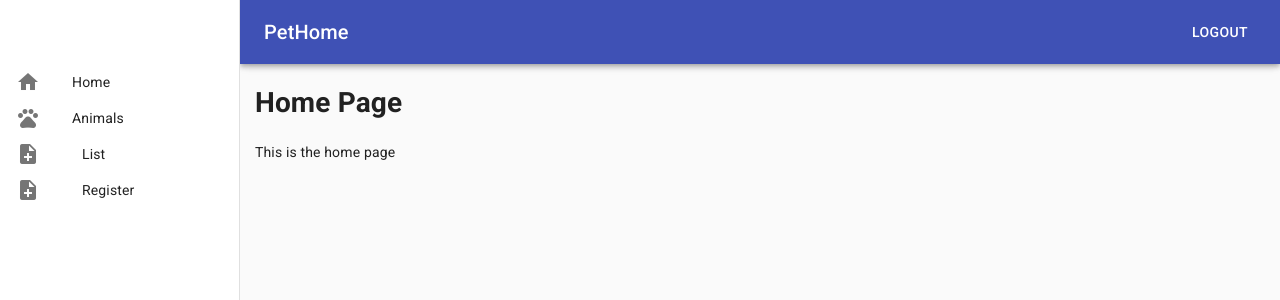
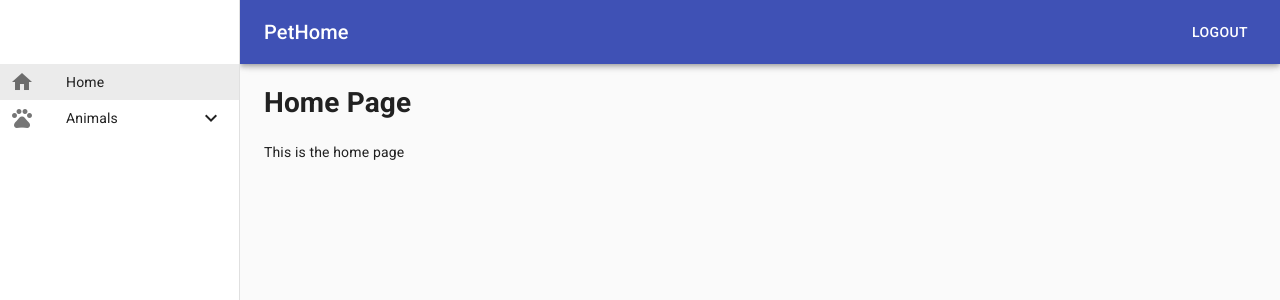
Before and after one commit to tbd-friends/PetHome, a React (Create React App) app in the folder src/view/ClientApp/: page / in a window 1280 px wide. Shown: the top 300 px of the page. Built offline with nearby package versions, Linux system fonts and the light colour scheme; sample sign-in values are in the browser's storage; the HTML template or start-up script is replaced by a standard one.

Commit message:
changes on typing and updated Sidebar

```diff
--- a/src/view/ClientApp/src/components/Content.tsx
+++ b/src/view/ClientApp/src/components/Content.tsx
@@ -1,7 +1,7 @@
 import React from "react";
-import { makeStyles, Theme, createStyles } from "@material-ui/core";
+import { makeStyles, createStyles } from "@material-ui/core";
 
-const useStyles = makeStyles((theme: Theme) =>
+const useStyles = makeStyles(theme =>
   createStyles({
     content: {
       flexGrow: 1,
--- a/src/view/ClientApp/src/components/Header.tsx
+++ b/src/view/ClientApp/src/components/Header.tsx
@@ -16,9 +16,9 @@ import { LayoutState, LayoutActionTypes } from "../store/Layout/types";
 import { Dispatch } from "redux";
 import { AuthActionTypes } from "../store/Auth/types";
 
-const useStyles = makeStyles((theme: Theme) =>
+const useStyles = makeStyles<Theme, LayoutState>(theme =>
   createStyles({
-    appBarDrawerOpen: (props: LayoutState) => ({
+    appBarDrawerOpen: props => ({
       marginLeft: props.drawerWidth,
       [theme.breakpoints.up("sm")]: {
         width: `calc(100% - ${props.drawerWidth}px)`
@@ -45,6 +45,7 @@ export const Header: React.FC = () => {
   const layout = useSelector<AppState, LayoutState>(state => state.layout);
   const dispatch = useDispatch<Dispatch<KnownActions>>();
   const classes = useStyles(layout);
+
   return (
     <AppBar
       position="fixed"
--- a/src/view/ClientApp/src/components/Sidebar.tsx
+++ b/src/view/ClientApp/src/components/Sidebar.tsx
@@ -7,37 +7,37 @@ import {
   createStyles,
   ListItem,
   List,
-  Button,
   ListItemIcon,
   Icon,
   ListItemText,
   Collapse
 } from "@material-ui/core";
 import { useSelector, useDispatch } from "react-redux";
+import { Dispatch } from "redux";
+import { Link, useLocation } from "react-router-dom";
+
 import { AppState, KnownActions } from "../store/types";
 import { LayoutState, LayoutActionTypes } from "../store/Layout/types";
-import { Dispatch } from "redux";
-import { Link } from "react-router-dom";
 
-const useStyles = makeStyles((theme: Theme) =>
+const useStyles = makeStyles<Theme, LayoutState>(theme =>
   createStyles({
-    drawer: (props: LayoutState) => ({
+    drawer: props => ({
       [theme.breakpoints.up("sm")]: {
         width: props.drawerWidth,
         flexShrink: 0
       }
     }),
-    drawerPaper: (props: LayoutState) => ({
+    drawerPaper: props => ({
       width: props.drawerWidth
     }),
-    nested: (props: LayoutState) => ({
+    nested: {
       paddingLeft: theme.spacing(4)
-    }),
+    },
     toolbar: theme.mixins.toolbar
   })
 );
 
-interface SidebarItemProps {
+export interface SidebarItemProps {
   name: string;
   label: string;
   depth?: number;
@@ -48,98 +48,26 @@ interface SidebarItemProps {
   items?: SidebarItemProps[];
 }
 
-const sidebarLinks: SidebarItemProps[] = [
-  {
-    name: "home",
-    label: "Home",
-    component: Link,
-    to: "/",
-    icon: "home"
-  },
-  {
-    name: "animals",
-    label: "Animals",
-    icon: "pets",
-    items: [
-      {
-        name: "animal-list",
-        label: "List",
-        component: Link,
-        to: "/animal/list",
-        icon: "note_add"
-      },
-      {
-        name: "animal-register",
-        label: "Register",
-        component: Link,
-        to: "/animal/register",
-        icon: "note_add"
+export interface SidebarProps {
+  items: SidebarItemProps[];
 }
-    ]
-  }
-];
 
-export const Sidebar: React.FC = () => {
+export const Sidebar: React.FC<SidebarProps> = ({ items }) => {
   const layout = useSelector<AppState, LayoutState>(state => state.layout);
   const dispatch = useDispatch<Dispatch<KnownActions>>();
   const classes = useStyles(layout);
-
-  const [animalsOpened, setAnimalsOpened] = React.useState(true);
 
   const drawer = (
     <div>
       <div className={classes.toolbar} />
       <List disablePadding dense>
-        {sidebarLinks.map((sidebarItem, index) => (
-          <SidebarItem key={`${sidebarItem.name}${index}`} {...sidebarItem} />
+        {items.map((sidebarItem, index) => (
+          <SidebarItem
+            key={`${sidebarItem.name}${index}`}
+            {...sidebarItem}
+            depth={1}
+          />
         ))}
-      </List>
-    </div>
-  );
-
-  const drawer2 = (
-    <div>
-      <div className={classes.toolbar} />
-      <List>
-        <ListItem button component={Link} to="/">
-          <ListItemIcon>
-            <Icon>home</Icon>
-          </ListItemIcon>
-          <ListItemText primary="Home" />
-        </ListItem>
-        <ListItem button onClick={() => setAnimalsOpened(!animalsOpened)}>
-          <ListItemIcon>
-            <Icon>pets</Icon>
-          </ListItemIcon>
-          <ListItemText primary="Animals" />
-          {animalsOpened ? <Icon>expand_less</Icon> : <Icon>expand_more</Icon>}
-        </ListItem>
-        <Collapse in={animalsOpened} timeout="auto" unmountOnExit>
-          <List component="div" disablePadding>
-            <ListItem
-              button
-              className={classes.nested}
-              component={Link}
-              to="/animal/list"
-            >
-              <ListItemIcon>
-                <Icon>note_add</Icon>
-              </ListItemIcon>
-              <ListItemText primary="List" />
-            </ListItem>
-            <ListItem
-              button
-              className={classes.nested}
-              component={Link}
-              to="/animal/register"
-            >
-              <ListItemIcon>
-                <Icon>note_add</Icon>
-              </ListItemIcon>
-              <ListItemText primary="Register" />
-            </ListItem>
-          </List>
-        </Collapse>
       </List>
     </div>
   );
@@ -188,32 +116,74 @@ const SidebarItem: React.FC<SidebarItemProps> = ({
   depth = 0,
   depthStep = 10,
   icon,
+  to,
+  component,
   ...rest
 }) => {
+  const location = useLocation();
+  const [opened, setOpened] = React.useState(false);
   return (
     <>
-      <ListItem button dense {...rest}>
+      {Array.isArray(items) ? (
+        <ListItem
+          button
+          dense
+          onClick={() => setOpened(!opened)}
+          style={{ paddingLeft: depth * depthStep }}
+        >
           {icon && (
             <ListItemIcon>
               <Icon>{icon}</Icon>
             </ListItemIcon>
           )}
-        <ListItemText
+          <ListItemText primary={label} />
+          {opened ? <Icon>expand_less</Icon> : <Icon>expand_more</Icon>}
+        </ListItem>
+      ) : location.pathname === to ? (
+        <ListItem
+          dense
+          {...rest}
           style={{ paddingLeft: depth * depthStep }}
-          primary={label}
-        />
+          selected
+        >
+          {icon && (
+            <ListItemIcon>
+              <Icon>{icon}</Icon>
+            </ListItemIcon>
+          )}
+          <ListItemText primary={label} />
         </ListItem>
+      ) : (
+        <ListItem
+          button
+          dense
+          component={component}
+          to={to}
+          {...rest}
+          style={{ paddingLeft: depth * depthStep }}
+        >
+          {icon && (
+            <ListItemIcon>
+              <Icon>{icon}</Icon>
+            </ListItemIcon>
+          )}
+          <ListItemText primary={label} />
+        </ListItem>
+      )}
+
       {Array.isArray(items) ? (
+        <Collapse in={opened} timeout="auto" unmountOnExit>
           <List disablePadding dense>
-          {items.map(subitem => (
+            {items.map(subItem => (
               <SidebarItem
-              key={subitem.name}
+                key={subItem.name}
                 depth={depth + 1}
                 depthStep={depthStep}
-              {...subitem}
+                {...subItem}
               />
             ))}
           </List>
+        </Collapse>
       ) : null}
     </>
   );
--- a/src/view/ClientApp/src/components/router/AuthedRoute.tsx
+++ b/src/view/ClientApp/src/components/router/AuthedRoute.tsx
@@ -4,7 +4,8 @@ import { useSelector } from "react-redux";
 import { AppState } from "../../store/types";
 
 interface AuthedRouteOwnProps {
-  component: React.FC<any>;
+  component?: any;
+  //render?: any;
   redirect?: boolean;
   showLoader?: boolean;
 }
@@ -13,6 +14,8 @@ type AuthedRouteProps = AuthedRouteOwnProps & RouteProps;
 
 const AuthedRoute: React.FC<AuthedRouteProps> = ({
   component: Component,
+  render: Render,
+  children,
   redirect = true,
   showLoader = true,
   ...rest
@@ -20,12 +23,19 @@ const AuthedRoute: React.FC<AuthedRouteProps> = ({
   const isLoggedIn = useSelector<AppState, boolean>(
     state => state.auth.isLoggedIn
   );
+
   return (
     <Route
       {...rest}
       render={props => {
         if (isLoggedIn) {
-          return <Component {...props} />;
+          if (Component) {
+            return <Component {...props} />;
+          } else if (Render) {
+            return Render(props);
+          } else {
+            return children;
+          }
         } else {
           if (redirect) {
             const { pathname } = props.location;
--- a/src/view/ClientApp/src/pages/Home/HomePage.tsx
+++ b/src/view/ClientApp/src/pages/Home/HomePage.tsx
@@ -1,25 +1,16 @@
 import React from "react";
 import { RouteComponentProps } from "react-router";
-import { makeStyles, Theme, createStyles } from "@material-ui/core";
+import { Container } from "@material-ui/core";
 
 import { Content } from "../../components/Content";
 
-const useStyles = makeStyles((theme: Theme) =>
-  createStyles({
-    container: {
-      margin: 15
-    }
-  })
-);
-
 export const HomePage: React.FC<RouteComponentProps> = props => {
-  const classes = useStyles();
   return (
     <Content>
-      <div className={classes.container}>
+      <Container maxWidth="xl">
         <h1>Home Page</h1>
         <p>This is the home page</p>
-      </div>
+      </Container>
     </Content>
   );
 };
--- a/src/view/ClientApp/src/pages/NotFound/NotFoundPage.tsx
+++ b/src/view/ClientApp/src/pages/NotFound/NotFoundPage.tsx
@@ -1,22 +1,13 @@
 import React from "react";
 import { RouteComponentProps } from "react-router";
-import { makeStyles, createStyles } from "@material-ui/core";
+import { Container } from "@material-ui/core";
 
 import { Content } from "../../components/Content";
 
-const useStyles = makeStyles(() =>
-  createStyles({
-    container: {
-      margin: 15
-    }
-  })
-);
-
 export const NotFoundPage: React.FC<RouteComponentProps> = props => {
-  const classes = useStyles();
   return (
     <Content>
-      <div className={classes.container}>
+      <Container maxWidth="xl">
         <h1>404</h1>
         <p>
           hmm, nothing to find here,{" "}
@@ -30,7 +21,7 @@ export const NotFoundPage: React.FC<RouteComponentProps> = props => {
             lets got somewhere else!
           </a>
         </p>
-      </div>
+      </Container>
     </Content>
   );
 };
--- a/src/view/ClientApp/src/pages/animals/Details/AnimalDetailsPage.tsx
+++ b/src/view/ClientApp/src/pages/animals/Details/AnimalDetailsPage.tsx
@@ -1,26 +1,18 @@
 import React, { useEffect } from "react";
+import { Dispatch } from "redux";
 import { RouteComponentProps } from "react-router";
-import { Theme, makeStyles, createStyles } from "@material-ui/core";
+import { Container } from "@material-ui/core";
 
 import { Content } from "../../../components/Content";
 import { useSelector, useDispatch } from "react-redux";
 import { AppState, KnownActions } from "../../../store/types";
 import { getAnimalSelector } from "../../../store/Animals/selectors";
-import { Dispatch } from "redux";
 import { AnimalsActionTypes, Animal } from "../../../store/Animals/types";
 import { Loader } from "../../../components/Loader";
 
 interface ParamsProps {
   animalId: string;
 }
-
-const useStyles = makeStyles((theme: Theme) =>
-  createStyles({
-    container: {
-      margin: 15
-    }
-  })
-);
 
 export const AnimalDetailsPage: React.FC<RouteComponentProps<ParamsProps>> = ({
   match
@@ -30,7 +22,6 @@ export const AnimalDetailsPage: React.FC<RouteComponentProps<ParamsProps>> = ({
     return getAnimalSelector(state, animalId);
   });
   const dispatch = useDispatch<Dispatch<KnownActions>>();
-  const classes = useStyles();
 
   useEffect(() => {
     dispatch({ type: AnimalsActionTypes.FETCH_ANIMAL, payload: { animalId } });
@@ -38,7 +29,7 @@ export const AnimalDetailsPage: React.FC<RouteComponentProps<ParamsProps>> = ({
 
   return (
     <Content>
-      <div className={classes.container}>
+      <Container maxWidth="xl">
         <h1>Animal Details</h1>
         {animal ? (
           <div>
@@ -78,7 +69,7 @@ export const AnimalDetailsPage: React.FC<RouteComponentProps<ParamsProps>> = ({
         ) : (
           <Loader />
         )}
-      </div>
+      </Container>
     </Content>
   );
 };
--- a/src/view/ClientApp/src/pages/animals/List/AnimalListPage.tsx
+++ b/src/view/ClientApp/src/pages/animals/List/AnimalListPage.tsx
@@ -1,8 +1,8 @@
-import React from "react";
+import React, { useEffect } from "react";
 import { RouteComponentProps } from "react-router";
 import { Dispatch } from "redux";
 import { useSelector, useDispatch } from "react-redux";
-import { makeStyles, Theme, createStyles } from "@material-ui/core";
+import { Container } from "@material-ui/core";
 
 import { Content } from "../../../components/Content";
 import { AppState, KnownActions } from "../../../store/types";
@@ -10,22 +10,13 @@ import { AnimalsActionTypes, Animal } from "../../../store/Animals/types";
 import { allAnimalsSelector } from "../../../store/Animals/selectors";
 import { AnimalList } from "./AnimalList";
 
-const useStyles = makeStyles((theme: Theme) =>
-  createStyles({
-    container: {
-      margin: 15
-    }
-  })
-);
-
 export const AnimalListPage: React.FC<RouteComponentProps> = props => {
   const animals = useSelector<AppState, Animal[]>(state =>
     allAnimalsSelector(state)
   );
   const dispatch = useDispatch<Dispatch<KnownActions>>();
-  const classes = useStyles();
 
-  React.useEffect(() => {
+  useEffect(() => {
     dispatch({
       type: AnimalsActionTypes.FETCH_ANIMALS
     });
@@ -33,10 +24,10 @@ export const AnimalListPage: React.FC<RouteComponentProps> = props => {
 
   return (
     <Content>
-      <div className={classes.container}>
+      <Container maxWidth="xl">
         <h1>Animals List</h1>
         <AnimalList animals={animals} />
-      </div>
+      </Container>
     </Content>
   );
 };
--- a/src/view/ClientApp/src/pages/animals/Register/AnimalRegisterForm.tsx
+++ b/src/view/ClientApp/src/pages/animals/Register/AnimalRegisterForm.tsx
@@ -21,7 +21,7 @@ interface AnimalRegisterFormProps {
   onSubmit: (values: RegisterAnimalInputModel) => void;
 }
 
-const useStyles = makeStyles((theme: Theme) =>
+const useStyles = makeStyles(theme =>
   createStyles({
     form: {
       display: "flex",
--- a/src/view/ClientApp/src/pages/animals/Register/AnimalRegisterPage.tsx
+++ b/src/view/ClientApp/src/pages/animals/Register/AnimalRegisterPage.tsx
@@ -2,21 +2,13 @@ import React from "react";
 import { Dispatch } from "redux";
 import { useDispatch } from "react-redux";
 import { RouteComponentProps } from "react-router";
-import { Theme, makeStyles, createStyles } from "@material-ui/core";
+import { Container } from "@material-ui/core";
 
 import { Content } from "../../../components/Content";
 import { KnownActions } from "../../../store/types";
 import { AnimalRegisterForm } from "./AnimalRegisterForm";
 import { RegisterAnimalInputModel } from "../../../utils/pethome.api";
 import { AnimalsActionTypes } from "../../../store/Animals/types";
-
-const useStyles = makeStyles((theme: Theme) =>
-  createStyles({
-    container: {
-      margin: 15
-    }
-  })
-);
 
 export const AnimalRegisterPage: React.FC<RouteComponentProps> = props => {
   const dispatch = useDispatch<Dispatch<KnownActions>>();
@@ -31,7 +23,6 @@ export const AnimalRegisterPage: React.FC<RouteComponentProps> = props => {
     vetRequired: false,
     notes: ""
   };
-  const classes = useStyles();
 
   const handleSubmit = (values: RegisterAnimalInputModel) => {
     dispatch({
@@ -44,13 +35,13 @@ export const AnimalRegisterPage: React.FC<RouteComponentProps> = props => {
 
   return (
     <Content>
-      <div className={classes.container}>
+      <Container maxWidth="xl">
         <h1>Animals Register</h1>
         <AnimalRegisterForm
           initialValues={initialValues}
           onSubmit={handleSubmit}
         />
-      </div>
+      </Container>
     </Content>
   );
 };
```
Also changed, not shown: src/view/ClientApp/src/AppRouter.tsx (+42 -4 lines), src/view/ClientApp/src/pages/animals/Edit/AnimalEditPage.tsx (+5 -2 lines). Lines whose indentation alone changed are shown as unchanged.
